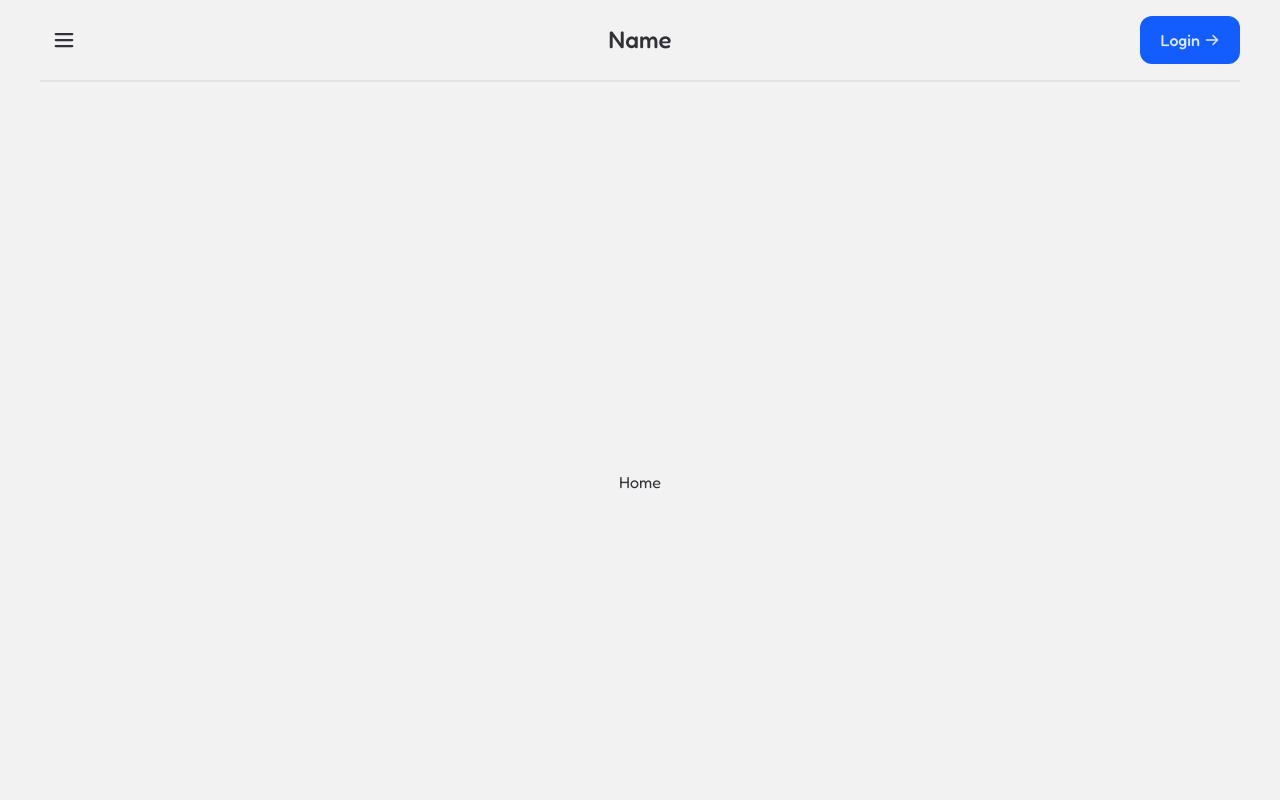
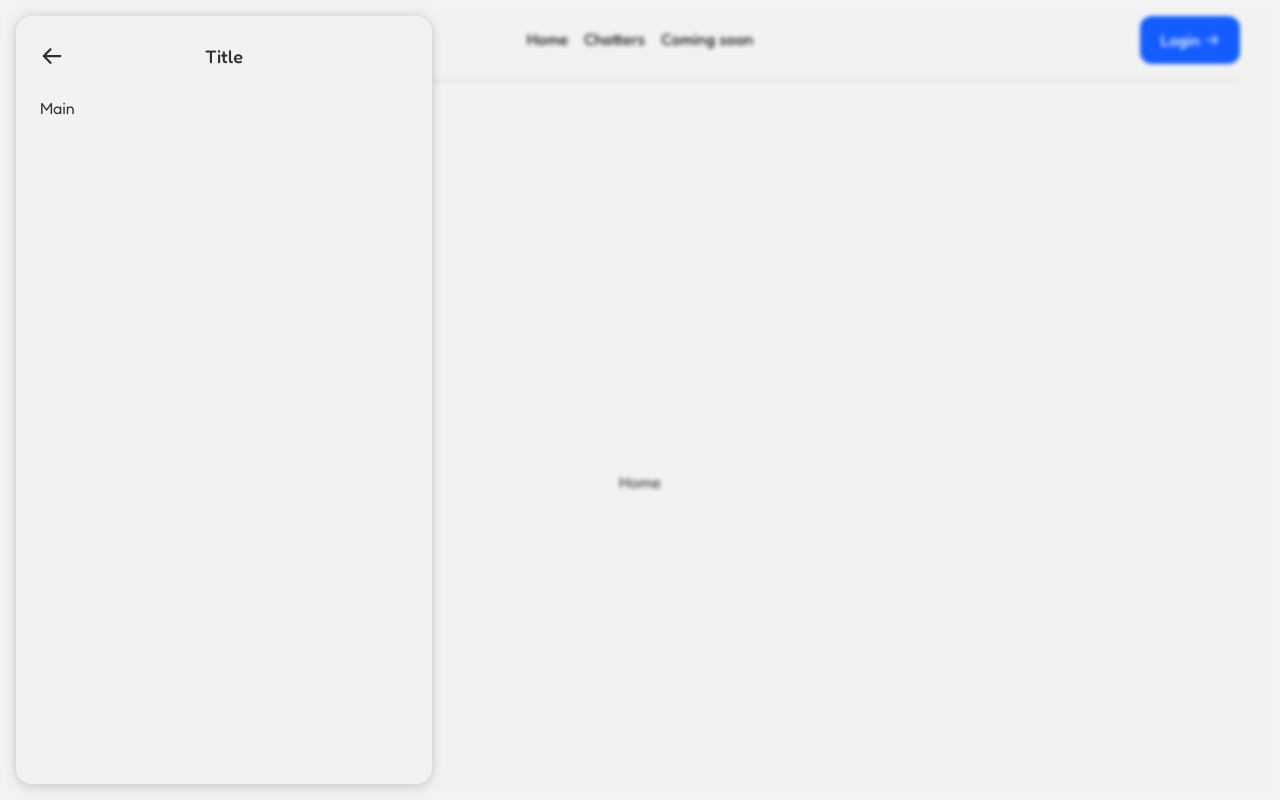
Before and after one commit to cookiecollie/chatter-dashboard, a React (Vite) app: page / in a window 1280 px wide. Both pictures are taken after a click on the button 64 px from the left and 40 px from the top of the page. Shown: the top 800 px of the page. Built offline with nearby package versions, Linux system fonts and the light colour scheme.

Commit message:
add: Add Drawer

```diff
--- a/src/App.tsx
+++ b/src/App.tsx
@@ -1,27 +1,58 @@
-import { PiArrowRightBold, PiListBold } from "react-icons/pi"
+import { IconContext } from "react-icons/lib"
+import {
+    PiArrowRightBold,
+    PiDiscordLogoBold,
+    PiGithubLogoBold,
+    PiListBold,
+    PiTwitchLogoBold,
+} from "react-icons/pi"
+import { BrowserRouter } from "react-router-dom"
 import { Button } from "./components/button"
+import { Drawer } from "./components/drawer"
 import { Footer } from "./components/footer"
 import { Header } from "./components/header"
 import { IconButton } from "./components/icon-button"
 import { Router } from "./utils"
+import { useDisclosure } from "./utils/Hooks"
 
 function App() {
+    const profilePanelDisc = useDisclosure()
+
     return (
+        <BrowserRouter basename="/">
+            <Drawer
+                title="Title"
+                isOpen={profilePanelDisc.isOpen}
+                onClose={profilePanelDisc.onClose}
+            >
+                <div className="px-6">Main</div>
+            </Drawer>
+
             <div className="flex h-[100vh] w-full flex-col">
                 <div className="flex-0">
                     <Header>
                         <Header.Section>
-                        <IconButton variant="ghost" colorScheme="neutral">
+                            <IconButton
+                                variant="ghost"
+                                colorScheme="neutral"
+                                onClick={profilePanelDisc.onOpen}
+                            >
                                 <PiListBold />
                             </IconButton>
                         </Header.Section>
 
                         <Header.Section>
-                        <p className="text-2xl font-medium">Name</p>
+                            <Header.NavGroup>
+                                <Header.Nav to="/">Home</Header.Nav>
+                                <Header.Nav to="/chatters">Chatters</Header.Nav>
+                                <Header.Nav to="#">Coming soon</Header.Nav>
+                            </Header.NavGroup>
                         </Header.Section>
 
                         <Header.Section>
-                        <Button iconRight={<PiArrowRightBold />}>Login</Button>
+                            <Button iconRight={<PiArrowRightBold />}>
+                                Login
+                            </Button>
                         </Header.Section>
                     </Header>
                 </div>
@@ -31,9 +62,24 @@ function App() {
                 </div>
 
                 <div className="flex-0">
-                <Footer />
+                    <Footer>
+                        <div className="text-gray-default flex w-full justify-between">
+                            <div>
+                                <p>Designed and implemented by Nikko</p>
+                            </div>
+
+                            <IconContext.Provider value={{ size: "24px" }}>
+                                <div className="flex gap-6">
+                                    <PiTwitchLogoBold />
+                                    <PiDiscordLogoBold />
+                                    <PiGithubLogoBold />
+                                </div>
+                            </IconContext.Provider>
+                        </div>
+                    </Footer>
                 </div>
             </div>
+        </BrowserRouter>
     )
 }
 
--- /dev/null
+++ b/src/anims/drawer/DrawerAnim.tsx
@@ -0,0 +1,19 @@
+import { Variants } from "framer-motion"
+
+export const Drawer: Variants = {
+    open: {
+        x: 0,
+    },
+    closed: {
+        x: -500,
+    },
+}
+
+export const Backdrop: Variants = {
+    open: {
+        backdropFilter: "blur(2px)",
+    },
+    closed: {
+        backdropFilter: "blur(0px)",
+    },
+}
--- /dev/null
+++ b/src/anims/header/HeaderAnim.tsx
@@ -0,0 +1,19 @@
+import { Variants } from "framer-motion"
+
+export const Nav: Variants = {
+    hoverIn: {
+        color: "#135CFE",
+    },
+    hoverOut: {
+        color: "#16161de0",
+    },
+}
+
+export const NavIndicator: Variants = {
+    hoverIn: {
+        width: "100%",
+    },
+    hoverOut: {
+        width: 0,
+    },
+}
--- a/src/anims/index.tsx
+++ b/src/anims/index.tsx
@@ -1,2 +1,4 @@
 import * as Variant from "./Variants"
-export { Variant }
+import * as DrawerVariant from "./drawer/DrawerAnim"
+import * as HeaderVariant from "./header/HeaderAnim"
+export { DrawerVariant, HeaderVariant, Variant }
--- /dev/null
+++ b/src/components/drawer/Drawer.tsx
@@ -0,0 +1,82 @@
+import { AnimatePresence, motion } from "framer-motion"
+import { useEffect } from "react"
+import { IconContext } from "react-icons/lib"
+import { PiArrowLeftBold } from "react-icons/pi"
+import { DrawerVariant } from "../../anims"
+
+interface DrawerProps extends React.HTMLAttributes<HTMLDivElement> {
+    title?: string
+    isOpen: boolean
+    onClose: () => void
+}
+
+export const Drawer = (props: DrawerProps) => {
+    const { children, title, isOpen, onClose, ...others } = props
+
+    useEffect(() => {
+        if (isOpen) document.body.classList.add("no-scroll")
+        else document.body.classList.remove("no-scroll")
+    }, [isOpen])
+
+    return (
+        <AnimatePresence>
+            {isOpen && (
+                <>
+                    <motion.div
+                        variants={DrawerVariant.Backdrop}
+                        initial="closed"
+                        animate="open"
+                        exit="closed"
+                        transition={{
+                            duration: 0.1,
+                        }}
+                        className="fixed z-[1] h-full w-full"
+                    />
+
+                    <motion.div
+                        className="fixed z-[1] h-full w-full"
+                        initial="closed"
+                        animate="open"
+                        exit="closed"
+                        transition={{
+                            type: "spring",
+                            duration: 0.7,
+                        }}
+                    >
+                        <motion.div
+                            className="z-10 h-full w-[448px] p-4"
+                            variants={DrawerVariant.Drawer}
+                        >
+                            <div
+                                {...others}
+                                className="relative h-full overflow-hidden rounded-2xl bg-container"
+                                style={{
+                                    filter: "drop-shadow(0 4px 6px rgb(0 0 0/0.1)) drop-shadow(0 -1px 6px rgb(0 0 0/0.1))",
+                                }}
+                            >
+                                <div className="relative flex h-20 items-center px-6">
+                                    <span
+                                        onClick={onClose}
+                                        className="absolute cursor-pointer"
+                                    >
+                                        <IconContext.Provider
+                                            value={{ size: "24px" }}
+                                        >
+                                            <PiArrowLeftBold />
+                                        </IconContext.Provider>
+                                    </span>
+
+                                    <p className="w-full text-center text-lg font-medium">
+                                        {title}
+                                    </p>
+                                </div>
+
+                                {children}
+                            </div>
+                        </motion.div>
+                    </motion.div>
+                </>
+            )}
+        </AnimatePresence>
+    )
+}
--- /dev/null
+++ b/src/components/drawer/index.tsx
@@ -0,0 +1,2 @@
+import { Drawer } from "./Drawer"
+export { Drawer }
--- a/src/components/header/Header.tsx
+++ b/src/components/header/Header.tsx
@@ -1,4 +1,7 @@
-import React from "react"
+import { motion } from "framer-motion"
+import React, { useState } from "react"
+import { Link, To } from "react-router-dom"
+import { HeaderVariant } from "../../anims"
 import { Separator } from "../separator"
 
 interface HeaderProps {
@@ -55,3 +58,48 @@ const Section = (props: HeaderSectionProps) => {
 }
 
 Header.Section = Section
+
+interface NavProps extends React.PropsWithChildren {
+    to: To
+}
+
+const Nav = (props: NavProps) => {
+    const { children, to } = props
+
+    const [isHover, setIsHover] = useState(false)
+
+    return (
+        <motion.div
+            className="relative font-medium"
+            variants={HeaderVariant.Nav}
+            initial="hoverOut"
+            animate={isHover ? "hoverIn" : "hoverOut"}
+            onPointerEnter={() => setIsHover(true)}
+            onPointerLeave={() => setIsHover(false)}
+        >
+            <Link to={to}>{children}</Link>
+
+            <motion.div className="relative flex h-0.5 w-full justify-center overflow-hidden rounded-full">
+                <motion.span
+                    className="absolute h-full bg-primary"
+                    variants={HeaderVariant.NavIndicator}
+                    initial="hoverOut"
+                    animate={isHover ? "hoverIn" : "hoverOut"}
+                />
+            </motion.div>
+        </motion.div>
+    )
+}
+Header.Nav = Nav
+
+interface NavGroup extends React.HTMLAttributes<HTMLDivElement> {}
+
+const NavGroup = (props: NavGroup) => {
+    const { children, ...others } = props
+    return (
+        <div {...others} className="flex gap-4">
+            {children}
+        </div>
+    )
+}
+Header.NavGroup = NavGroup
--- a/src/components/modal/Modal.tsx
+++ b/src/components/modal/Modal.tsx
@@ -14,11 +14,8 @@ export const Modal = (props: ModalProps) => {
     const { isOpen, onClose, children, blockScrolling = true } = props
 
     useEffect(() => {
-        if (isOpen && blockScrolling)
-            document.body.classList.add("modal-is-open")
-        else {
-            document.body.classList.remove("modal-is-open")
-        }
+        if (isOpen && blockScrolling) document.body.classList.add("no-scroll")
+        else document.body.classList.remove("no-scroll")
     }, [isOpen])
 
     const contentVariant = Variant.FadeScale(0.8)
--- a/src/utils/Router.tsx
+++ b/src/utils/Router.tsx
@@ -1,4 +1,4 @@
-import { BrowserRouter, Route, Routes } from "react-router-dom"
+import { Route, Routes } from "react-router-dom"
 import { Admin } from "../pages/admin"
 import { Dashboard } from "../pages/dashboard"
 import { Home } from "../pages/home"
@@ -6,17 +6,15 @@ import { Home } from "../pages/home"
 export const Router = () => {
     const routeList: { path: string; element: React.ReactNode }[] = [
         { path: "/admin", element: <Admin /> },
-        { path: "/dashboard", element: <Dashboard /> },
+        { path: "/chatters", element: <Dashboard /> },
         { path: "/", element: <Home /> },
     ]
 
     return (
-        <BrowserRouter basename="/">
-            <Routes>
-                {routeList.map((r) => (
-                    <Route key={r.path} path={r.path} element={r.element} />
-                ))}
-            </Routes>
-        </BrowserRouter>
+        <Routes>
+            {routeList.map((r) => (
+                <Route key={r.path} path={r.path} element={r.element} />
+            ))}
+        </Routes>
     )
 }
--- a/styles/main.css
+++ b/styles/main.css
@@ -18,6 +18,6 @@ html::-webkit-scrollbar {
     display: none;
 }
 
-.modal-is-open {
+.no-scroll {
     overflow: hidden;
 }
--- a/tailwind.config.cjs
+++ b/tailwind.config.cjs
@@ -15,6 +15,13 @@ module.exports = {
                 container: "#f2f2f2",
                 black: "#16161de0",
                 white: "#ffffffd9",
+                gray: {
+                    separator: "#0505050F",
+                    border: "#D9D9D9",
+                    default: "#6b7280",
+                    disabled: "#00000040",
+                },
+
                 disabled: "#00000040",
                 border: "#D9D9D9FF",
                 separator: "#0505050F",
```
Also changed, not shown: src/components/footer/Footer.tsx (+5 -55 lines). Lines whose indentation alone changed are shown as unchanged.
